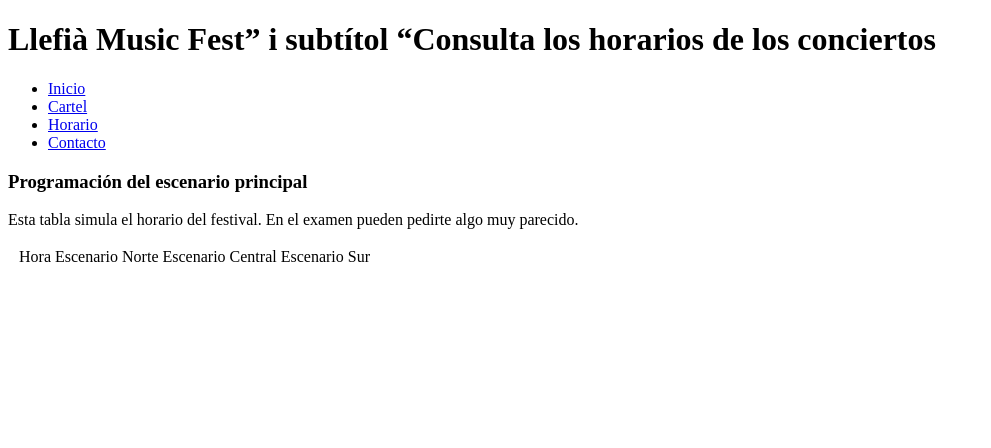
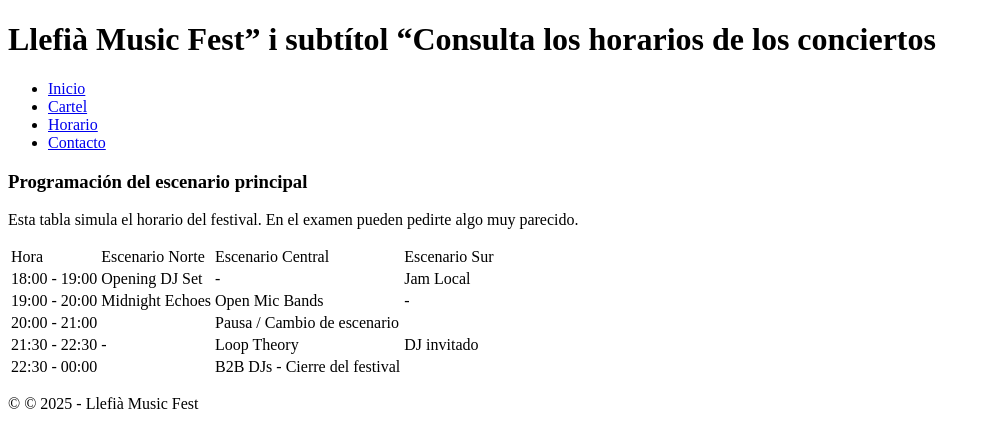
Before and after one commit to Oayao08/llefia-musicfest-ayaou1-ayaou2, a plain HTML site: page paginas/horario.html in a window 1280 px wide. Shown: the whole page, without its empty margins (0-991 px from the left). Drawn offline with Linux system fonts and the light colour scheme.

Commit message:
Update concert schedule and footer in horario.html

```diff
--- a/paginas/horario.html
+++ b/paginas/horario.html
@@ -31,13 +31,48 @@
 
       <table>
         <tr>
-          <td>&nbsp;</td>
           <td>Hora</td>
           <td>Escenario Norte</td>
           <td>Escenario Central</td>
           <td>Escenario Sur</td>
         </tr>
+        <tr>
+          <td>18:00 - 19:00</td>
+          <td>Opening DJ Set </td>
+          <td>-</td>
+          <td>Jam Local</td>
+        </tr>
+        <tr>
+          <td>19:00 - 20:00</td>
+          <td>Midnight Echoes</td>
+          <td>Open Mic Bands</td>
+          <td>-</td>
+        </tr>
+        <tr>
+          <td>20:00 - 21:00</td>
+          <td></td>
+          <td>Pausa / Cambio de escenario</td>
+          <td></td>
+        </tr>
+        <tr>
+          <td>21:30 - 22:30</td>
+          <td>-</td>
+          <td>Loop Theory</td>
+          <td>DJ invitado</td>
+        </tr>
+
+        <tr>
+          <td>22:30 - 00:00</td>
+          <td></td>
+          <td>B2B DJs - Cierre del festival</td>
+          <td></td>
+        </tr>
       </table>
     </main>
+
+    <footer>
+        <p>&copy; © 2025 - Llefià Music Fest</p>
+    </footer>
+
   </body>
 </html>
```
